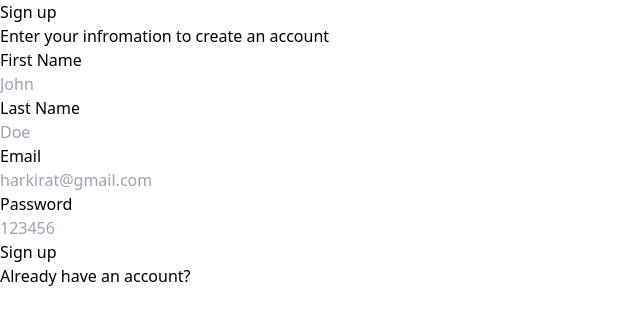
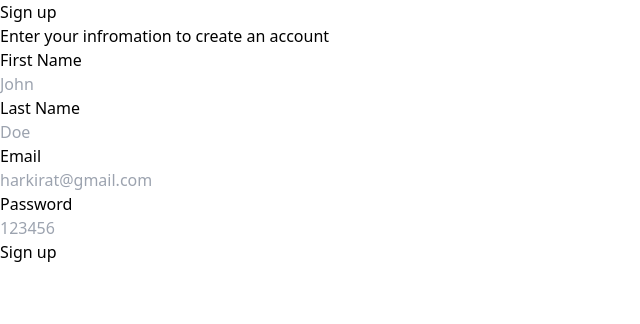
Before and after one commit to neoochii/paytm-backend-solution, a React (Vite) app in the folder frontend/: page /signup in a window 1280 px wide. Shown: the top 324 px of the page, without its empty margins (0-640 px from the left). Built offline with nearby package versions, Linux system fonts and the light colour scheme.

Commit message:
signupworked

```diff
--- a/frontend/src/App.jsx
+++ b/frontend/src/App.jsx
@@ -1,9 +1,7 @@
 
 import {BrowserRouter, Route, Routes} from "react-router-dom"
 import {Signup} from "./pages/Signup"
-import {Signin} from "./pages/Signin"
-import {Dashboard} from "./pages/Dashboard"
-import {SendMoney}  from "./pages/SendMoney"
+
 
 function App() {
 
@@ -13,9 +11,7 @@ function App() {
       <BrowserRouter>
        <Routes>
         <Route path = "/signup" element = {<Signup/>}/>
-        <Route path = "/signin" element = {<Signin/>}/>
-        <Route path = "/dashboard" element = {<Dashboard/>}/>
-        <Route path = "/send" element = {<SendMoney/>}/>
+
        </Routes>
        </BrowserRouter>
 
--- a/frontend/src/pages/Signup.jsx
+++ b/frontend/src/pages/Signup.jsx
@@ -18,7 +18,7 @@ export const Signup = () => {
       <div className="pt-4">
         <Button label={"Sign up"} />
       </div>
-        <BottomWarning label={"Already have an account?"} buttonText={"Sign in"} to={"/signin"} />
+
     </div>
   </div>
 </div>
```
